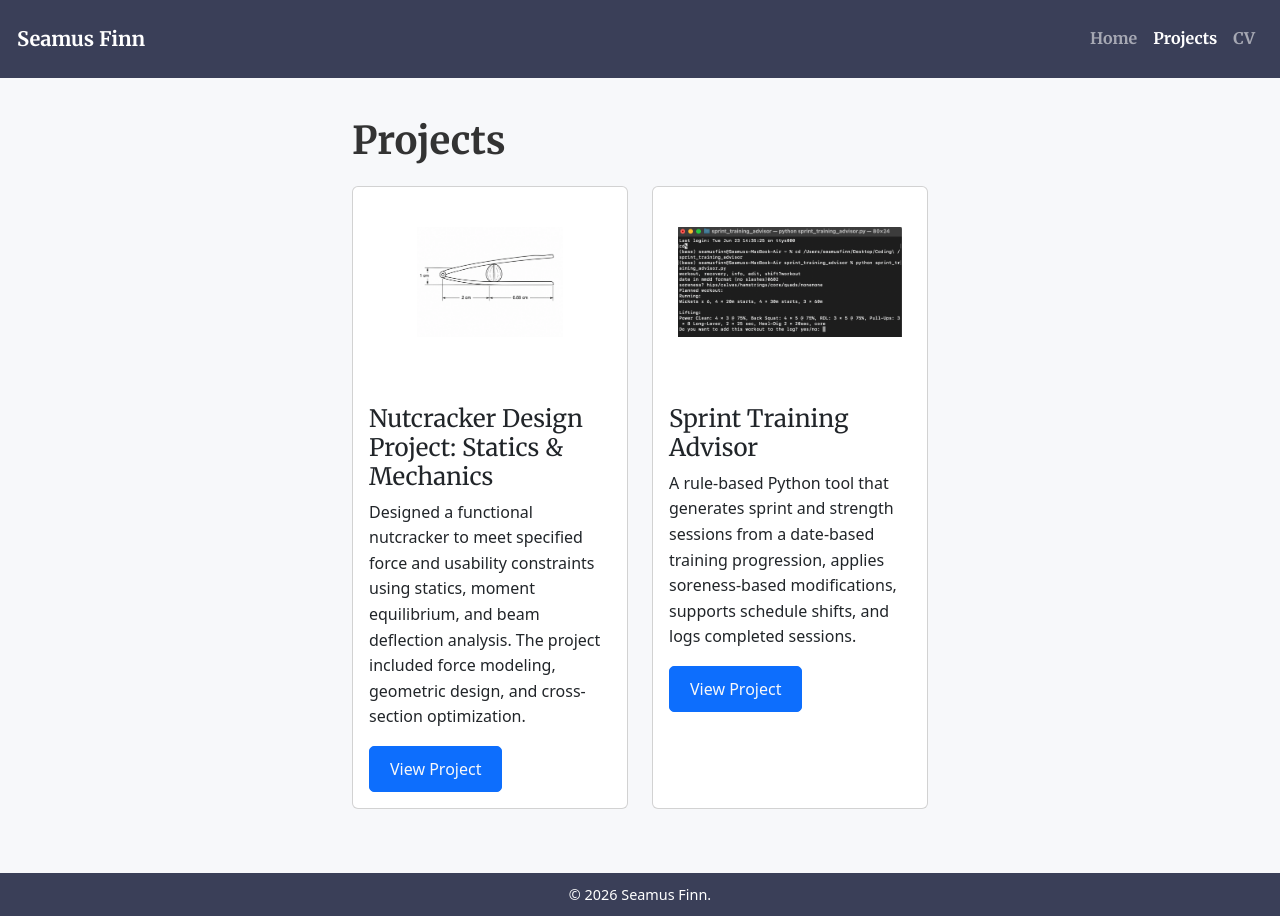
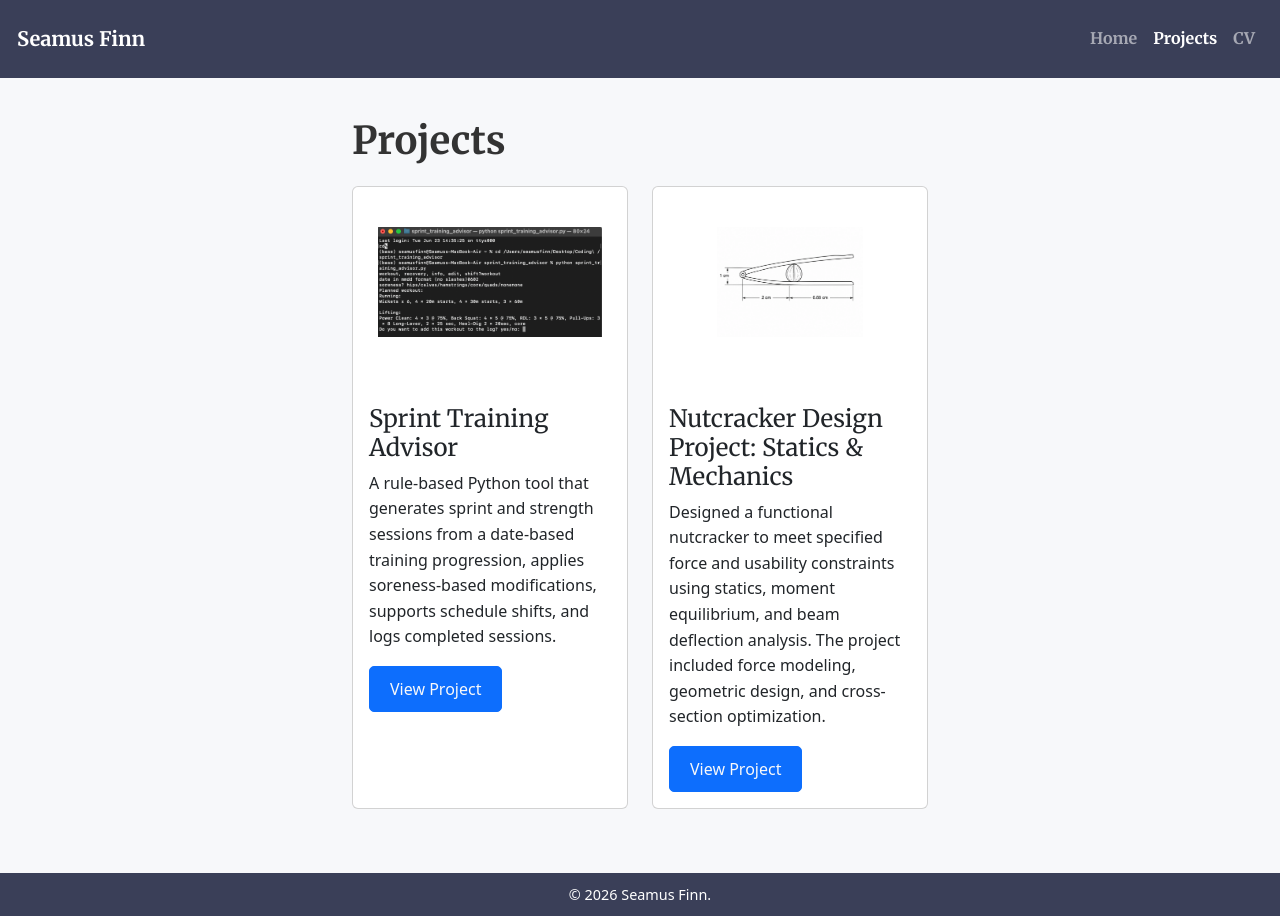
Before and after one commit to seamus-finn/seamus-finn.github.io, a Jekyll site: the page built from _pages/projects.md, in a window 1280 px wide. Built offline with Jekyll 4.4.1, drawn with Linux system fonts in a browser that asks for light colours.

Commit message:
Update projects.md

```diff
--- a/_pages/projects.md
+++ b/_pages/projects.md
@@ -7,7 +7,9 @@ permalink: /projects/
 # Projects
 
 <div class="row">
-{% for project in site.projects %}
+{% assign sorted_projects = site.projects | sort: "order" %}
+
+{% for project in sorted_projects %}
   <div class="col-md-6 mb-4">
     <div class="card h-100 project-card">
       {% if project.image %}
```
